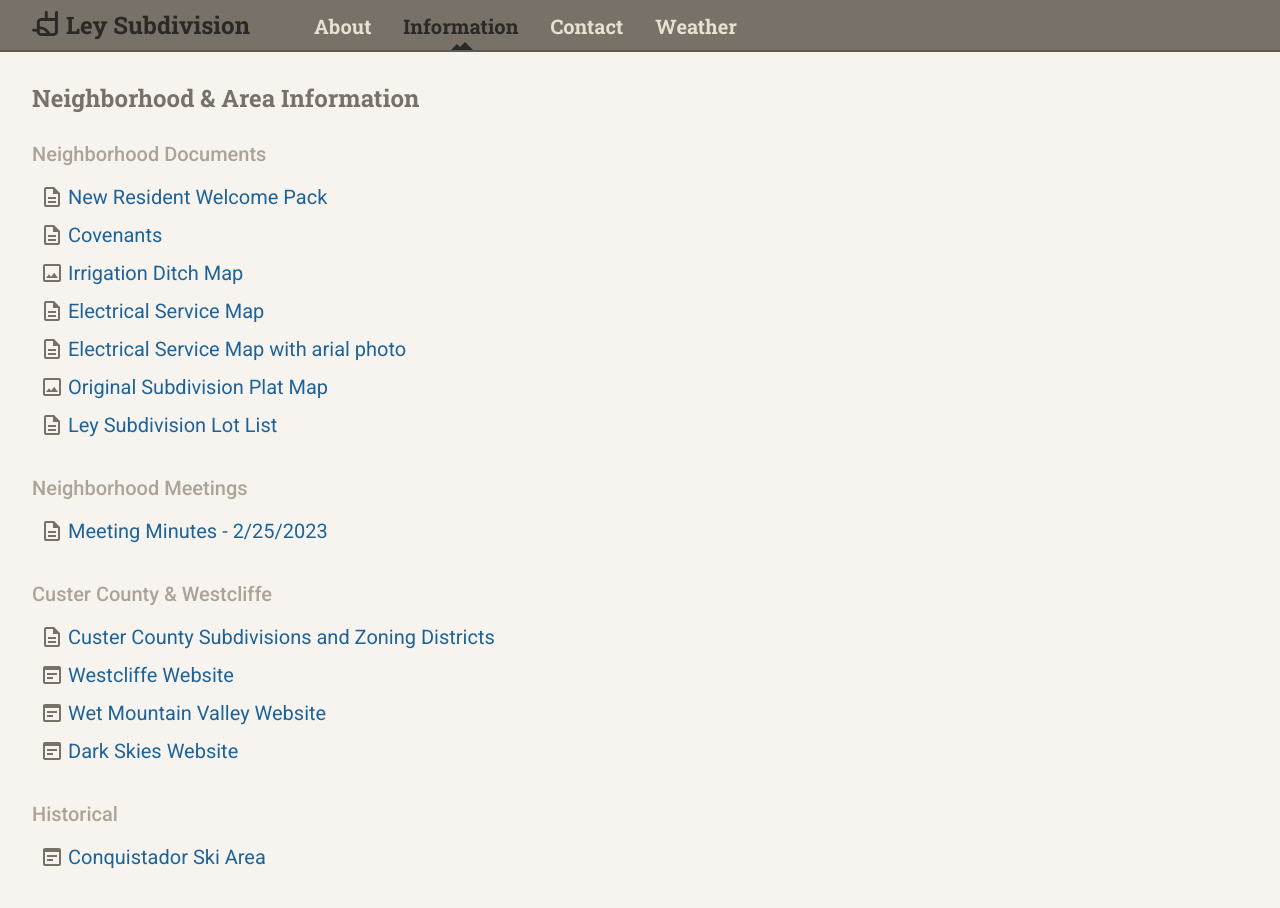
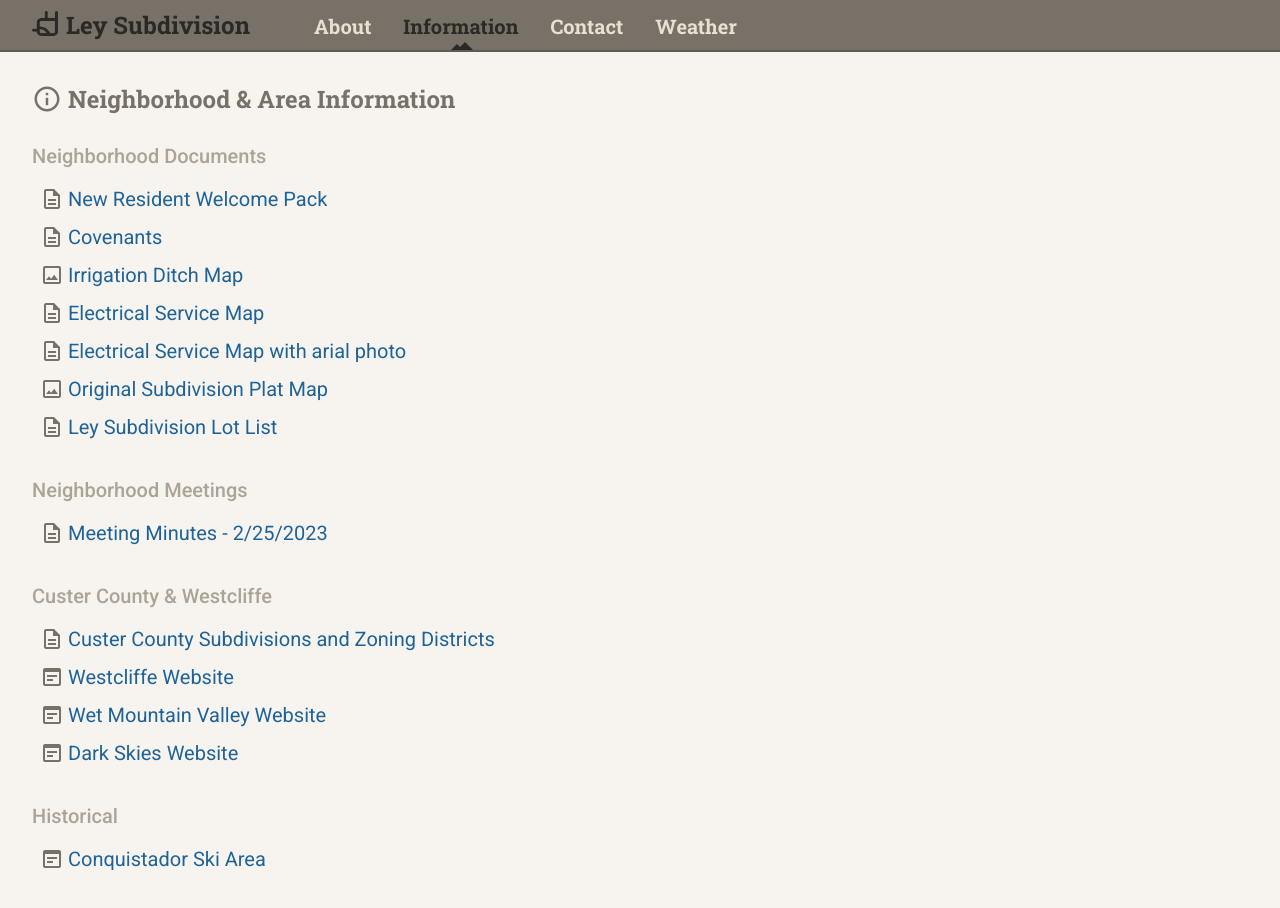
Before and after one commit to elezotte/LeySubdivision, a Next.js app: page /information in a window 1280 px wide. Shown: the top 908 px of the page. Built offline with nearby package versions, Linux system fonts and the light colour scheme.

Commit message:
add icons to each page

```diff
--- a/src/components/about/About.tsx
+++ b/src/components/about/About.tsx
@@ -1,3 +1,4 @@
+import AboutIcon from '@mui/icons-material/LandscapeOutlined'
 import { Button, ButtonGroup, Grid, Typography } from '@mui/material'
 import Box from '@mui/material/Box'
 import { commonStyles } from 'components/common.styles'
@@ -50,6 +51,9 @@ export default function About() {
       <Grid container sx={commonStyles.pageContent}>
         <Grid item sx={styles.text} xs={12} md={6}>
           <Typography sx={styles.h1} variant="h1">
+            <AboutIcon
+              sx={{ ...styles.h1Icon, ...commonStyles.pageIcon } as any}
+            />
             About the Subdivision
           </Typography>
           <Box sx={styles.p}>
--- a/src/components/about/about.styles.ts
+++ b/src/components/about/about.styles.ts
@@ -45,10 +45,15 @@ export const styles: MuiSxStyles = {
     ...googleButtonStyles,
   },
   h1: {
+    display: 'flex',
+    alignItems: 'center',
     marginBottom: {
       xs: 1,
       md: 'inherit',
     },
+  },
+  h1Icon: {
+    fontSize: '36px !important',
   },
   imageContainer: {
     position: 'relative',
--- a/src/components/common.styles.ts
+++ b/src/components/common.styles.ts
@@ -5,4 +5,10 @@ export const commonStyles: MuiSxStyles = {
     flex: 1,
     padding: 4,
   },
+  pageIcon: {
+    display: {
+      xs: 'none',
+      md: 'inline-flex',
+    },
+  },
 }
--- a/src/components/contact/Contact.tsx
+++ b/src/components/contact/Contact.tsx
@@ -1,3 +1,4 @@
+import ContactIcon from '@mui/icons-material/MailOutline'
 import { Typography } from '@mui/material'
 import Box from '@mui/material/Box'
 import Button from '@mui/material/Button'
@@ -69,7 +70,10 @@ const Contacts = () => {
         <title>Contact Us</title>
       </Head>
       <Box sx={styles.container}>
-        <Typography variant="h1">Send Us a Message</Typography>
+        <Typography variant="h1">
+          <ContactIcon sx={commonStyles.pageIcon} />
+          Send Us a Message
+        </Typography>
         <Box sx={styles.text}>
           Do you have questions or comments about the Ley Subdivision or this
           website? Feel free to contact us using the form below.
--- a/src/components/information/Information.tsx
+++ b/src/components/information/Information.tsx
@@ -1,3 +1,4 @@
+import InfoIcon from '@mui/icons-material/InfoOutlined'
 import { Typography } from '@mui/material'
 import Box from '@mui/material/Box'
 import { commonStyles } from 'components/common.styles'
@@ -107,7 +108,10 @@ const Documents = () => (
     <Head>
       <title>Ley Subdivision Information</title>
     </Head>
-    <Typography variant="h1">Neighborhood & Area Information</Typography>
+    <Typography variant="h1">
+      <InfoIcon sx={commonStyles.pageIcon} />
+      Neighborhood & Area Information
+    </Typography>
     <ItemList items={neighborhoodDocuments} title="Neighborhood Documents" />
     <ItemList items={meetingItems} title="Neighborhood Meetings" />
     <ItemList items={custerCountyItems} title="Custer County & Westcliffe" />
--- a/src/components/theme/theme.ts
+++ b/src/components/theme/theme.ts
@@ -77,6 +77,13 @@ const theme = createTheme({
           fontSize: font.size.LG,
           fontWeight: font.weight.BOLD,
           marginBottom: '30px',
+          display: 'flex',
+          alignItems: 'center',
+
+          '> svg': {
+            fontSize: 30,
+            marginRight: 6,
+          },
         },
         h2: {
           color: colors.gray.mediumLight,
--- a/src/components/weather/Weather.tsx
+++ b/src/components/weather/Weather.tsx
@@ -1,3 +1,4 @@
+import WeatherIcon from '@mui/icons-material/WbSunnyOutlined'
 import { LinearProgress, Typography } from '@mui/material'
 import { Box } from '@mui/system'
 import { commonStyles } from 'components/common.styles'
@@ -19,7 +20,10 @@ const Weather: React.FC = () => {
       <Head>
         <title>Ley Subdivision Weather</title>
       </Head>
-      <Typography variant="h1">Area Weather</Typography>
+      <Typography variant="h1">
+        <WeatherIcon sx={commonStyles.pageIcon} />
+        Area Weather
+      </Typography>
       {isLoading && <LinearProgress />}
       <Box sx={styles.container}>
         <ReactWeather
```
